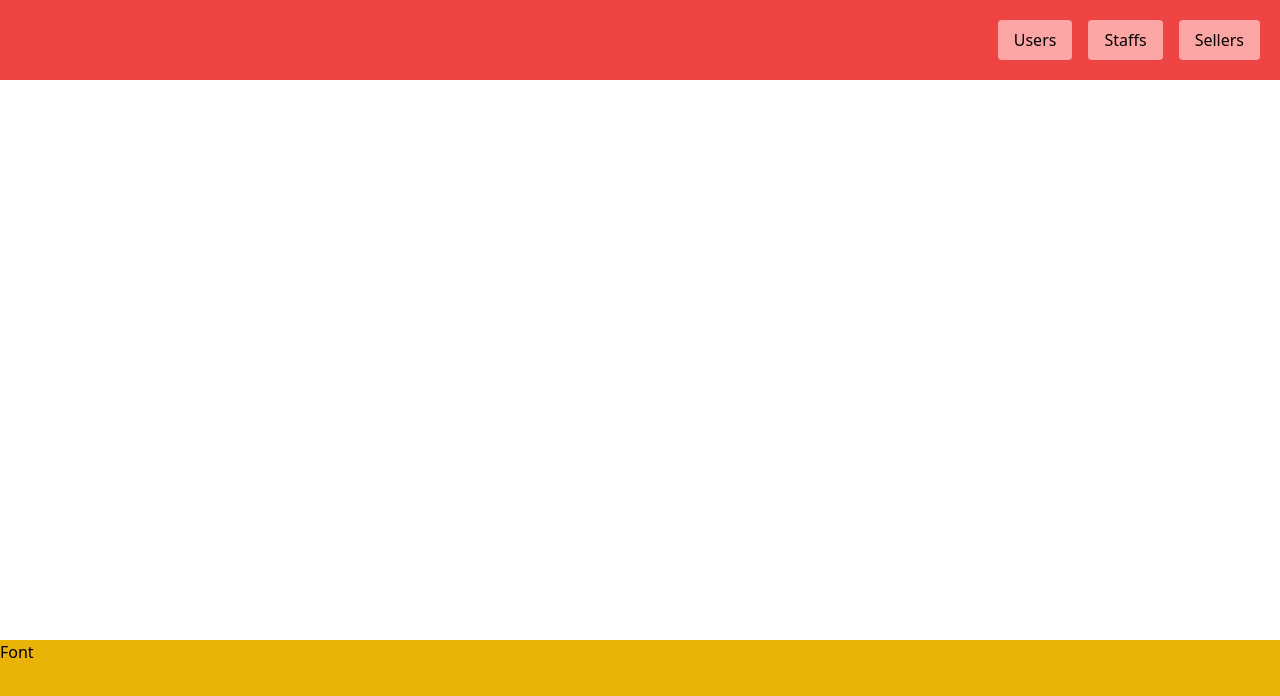
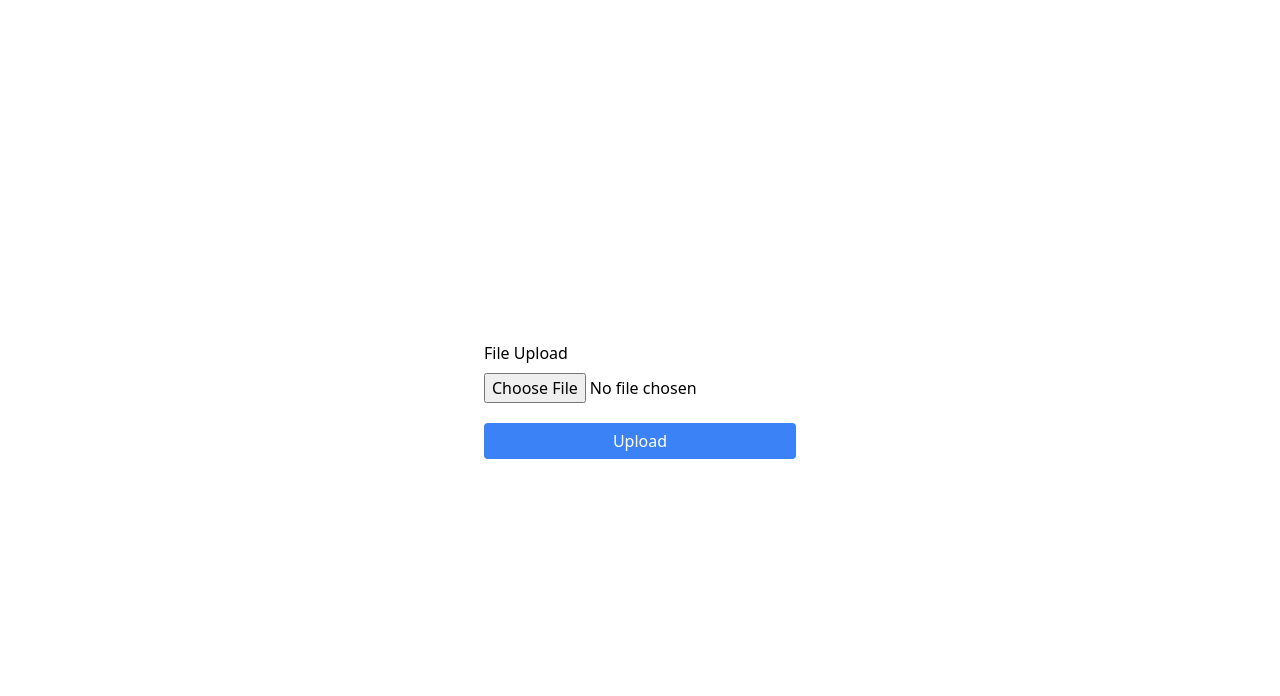
Before and after one commit to gokulappavu/Study-Material, a React (Create React App) app in the folder React/: page / in a window 1280 px wide. Shown: the top 696 px of the page. Built offline with nearby package versions, Linux system fonts and the light colour scheme.

Commit message:
file upload

```diff
--- a/React/src/App.js
+++ b/React/src/App.js
@@ -23,6 +23,7 @@ import {
   ContextComponent,
   GlobalContextFucntion,
 } from "./components/Header/UseContext/ContextFunction";
+import FileUpload from "./components/Header/FileUpload/FileUpload";
 
 const Users = () => {
   const { isLoggedIn, setIsLoggedIn } = useContext(GlobalContextFucntion);
@@ -76,7 +77,7 @@ function App() {
         </Routes>
       </ContextFunc> */}
       <ContextComponent>
-        <Routes>
+        {/* <Routes>
           <Route path="/" element={<Home />}>
             <Route path="users" element={<Users />} />
             <Route
@@ -96,9 +97,9 @@ function App() {
               }
             />
           </Route>
-        </Routes>
+        </Routes> */}
       </ContextComponent>
-
+      <FileUpload />
       <ToastContainer autoClose={3000} />
     </div>
   );
--- a/React/src/components/Header/CRUD Components/Read.jsx
+++ b/React/src/components/Header/CRUD Components/Read.jsx
@@ -48,7 +48,10 @@ const Read = () => {
         ) : (
           <>
             {data?.map((value) => (
-              <div className="flex flex-col gap-1 bg-green-100 shadow rounded p-3 ">
+              <div
+                className="flex flex-col gap-1 bg-green-100 shadow rounded p-3 "
+                key={value._id}
+              >
                 <div className="flex gap-1 justify-end">
                   <FcViewDetails className="w-5 h-5 cursor-pointer" />
                   <Link to={`/editform/${value._id}`}>
--- /dev/null
+++ b/React/src/components/Header/FileUpload/FileUpload.jsx
@@ -0,0 +1,63 @@
+import axios from "axios";
+import React, { useState } from "react";
+
+const FileUpload = () => {
+  const [file, setFile] = useState(null);
+  const [percentage, setPercentage] = useState(0);
+
+  const handleUpload = async (e) => {
+    e.preventDefault();
+
+    const ArryData = [{ id: 1 }, { id: 2 }, { id: 3 }];
+    const formData = new FormData();
+    formData.append("file", file);
+    formData.append("arryData", JSON.stringify(ArryData));
+
+    const config = {
+      headers: {
+        "Content-Type": "multipart/form-data",
+      },
+      onUploadProgress: (progressEvent) => {
+        const percentage = Math.round(
+          (progressEvent.loaded * 100) / progressEvent.total
+        );
+        setPercentage(percentage);
+        console.log(`File upload progress: ${percentage}%`);
+      },
+    };
+
+    await axios
+      .post("http://localhost:4500/fileupload", formData, config)
+      .then((res) => console.log(res.data.message))
+      .catch((err) => console.log(err));
+  };
+
+  return (
+    <div className="w-full h-screen flex justify-center items-center">
+      {/* <img
+        src={"http://localhost:4500/img/png_1726826431741-28.png"}
+        className="w-400 h-400"
+      /> */}
+      <form className="flex flex-col gap-5" onSubmit={handleUpload}>
+        <div className="flex flex-col gap-2">
+          <label>File Upload</label>
+          <input
+            type="file"
+            name="file"
+            placeholder="file upload"
+            required
+            onChange={(e) => setFile(e.target.files[0])}
+          />
+        </div>
+
+        <button className="w-full bg-blue-500 text-white px-4 py-1.5 rounded hover:opacity-90 duration-500 ease-in-out">
+          Upload
+        </button>
+
+        {percentage > 0 && <h1>{percentage}%</h1>}
+      </form>
+    </div>
+  );
+};
+
+export default FileUpload;
--- a/React/src/components/Header/MainComponents/Home.jsx
+++ b/React/src/components/Header/MainComponents/Home.jsx
@@ -34,6 +34,8 @@ const Foot = () => {
   return <div className=" w-full h-40 bg-yellow-500 flex">Font</div>;
 };
 
+//Admin panel
+
 // const Home = () => {
 //   return (
 //     <div>
@@ -45,6 +47,9 @@ const Foot = () => {
 //     </div>
 //   );
 // };
+
+
+// website
 
 const Home = () => {
   return (
```
